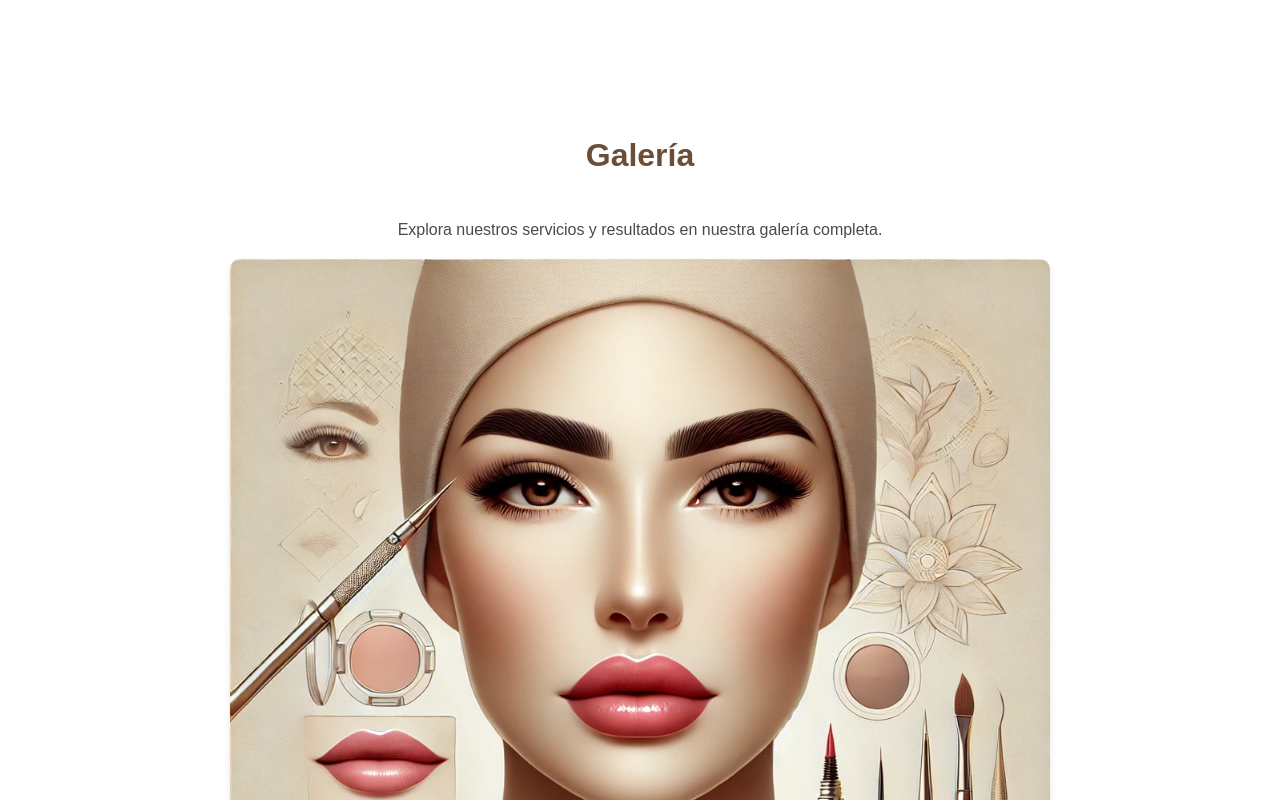
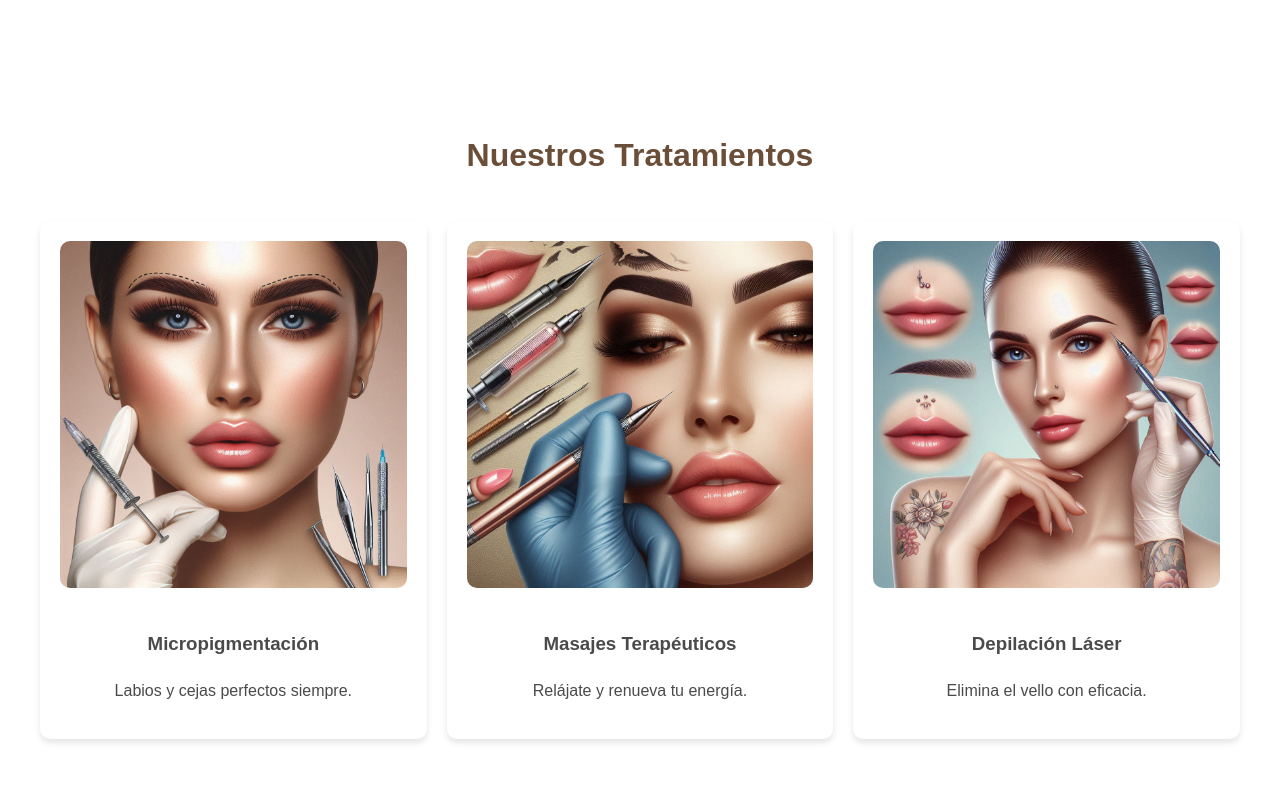
Before and after one commit to ajbv11/vysabelleza, a plain HTML site: page index.html in a window 1280 px wide. Shown: the part 880-1680 px from the top of the page. Drawn offline with Linux system fonts and the light colour scheme.

Commit message:
Update index.html

```diff
--- a/index.html
+++ b/index.html
@@ -116,11 +116,37 @@
             margin-bottom: 20px;
         }
 
+        .treatments {
+            display: grid;
+            grid-template-columns: repeat(auto-fit, minmax(250px, 1fr));
+            gap: 20px;
+            margin-top: 40px;
+            padding: 0 20px;
+        }
+
+        .treatment-card {
+            background-color: #FFFFFF;
+            padding: 20px;
+            border-radius: 10px;
+            box-shadow: 0 4px 6px rgba(0, 0, 0, 0.1);
+            text-align: center;
+        }
+
+        .treatment-card img {
+            width: 100%;
+            border-radius: 10px;
+            margin-bottom: 15px;
+            cursor: pointer;
+            transition: transform 0.3s ease;
+        }
+
+        .treatment-card img:hover {
+            transform: scale(1.05);
+        }
+
         .gallery-center {
-            display: flex;
-            flex-direction: column;
-            align-items: center;
-            justify-content: center;
+            text-align: center;
+            padding: 80px 20px;
         }
 
         .gallery-center img {
@@ -190,6 +216,34 @@
         <p>Descubre la mejor experiencia en estética avanzada.</p>
     </div>
 
+    <!-- Sección Tratamientos -->
+    <div class="section" id="tratamientos">
+        <h2>Nuestros Tratamientos</h2>
+        <div class="treatments">
+            <div class="treatment-card">
+                <a href="./galeria.html">
+                    <img src="./imagenes/tratamientos/tratamiento1.jpg" alt="Micropigmentación">
+                </a>
+                <h3>Micropigmentación</h3>
+                <p>Labios y cejas perfectos siempre.</p>
+            </div>
+            <div class="treatment-card">
+                <a href="./galeria.html">
+                    <img src="./imagenes/tratamientos/tratamiento2.jpg" alt="Masajes">
+                </a>
+                <h3>Masajes Terapéuticos</h3>
+                <p>Relájate y renueva tu energía.</p>
+            </div>
+            <div class="treatment-card">
+                <a href="./galeria.html">
+                    <img src="./imagenes/tratamientos/tratamiento3.jpg" alt="Láser">
+                </a>
+                <h3>Depilación Láser</h3>
+                <p>Elimina el vello con eficacia.</p>
+            </div>
+        </div>
+    </div>
+
     <!-- Sección Galería -->
     <div class="section gallery-center" id="galeria">
         <h2>Galería</h2>
```
